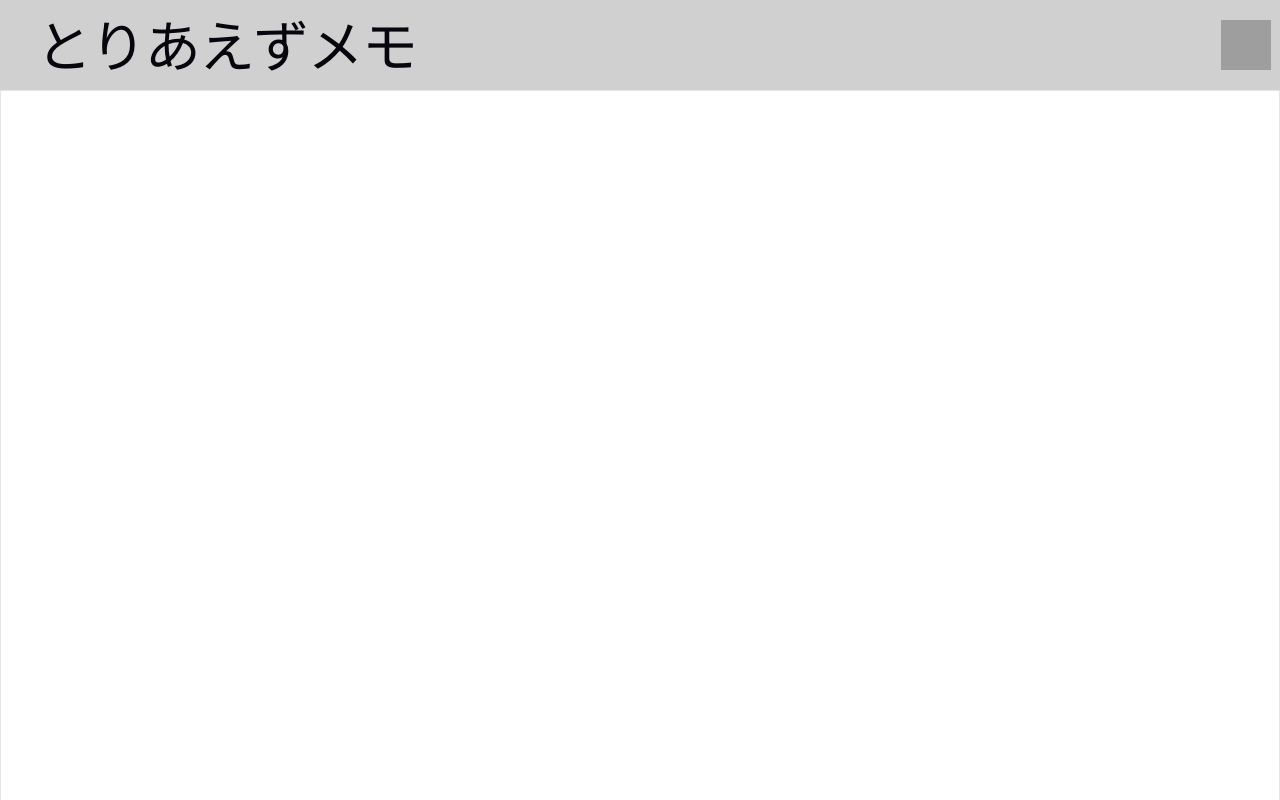
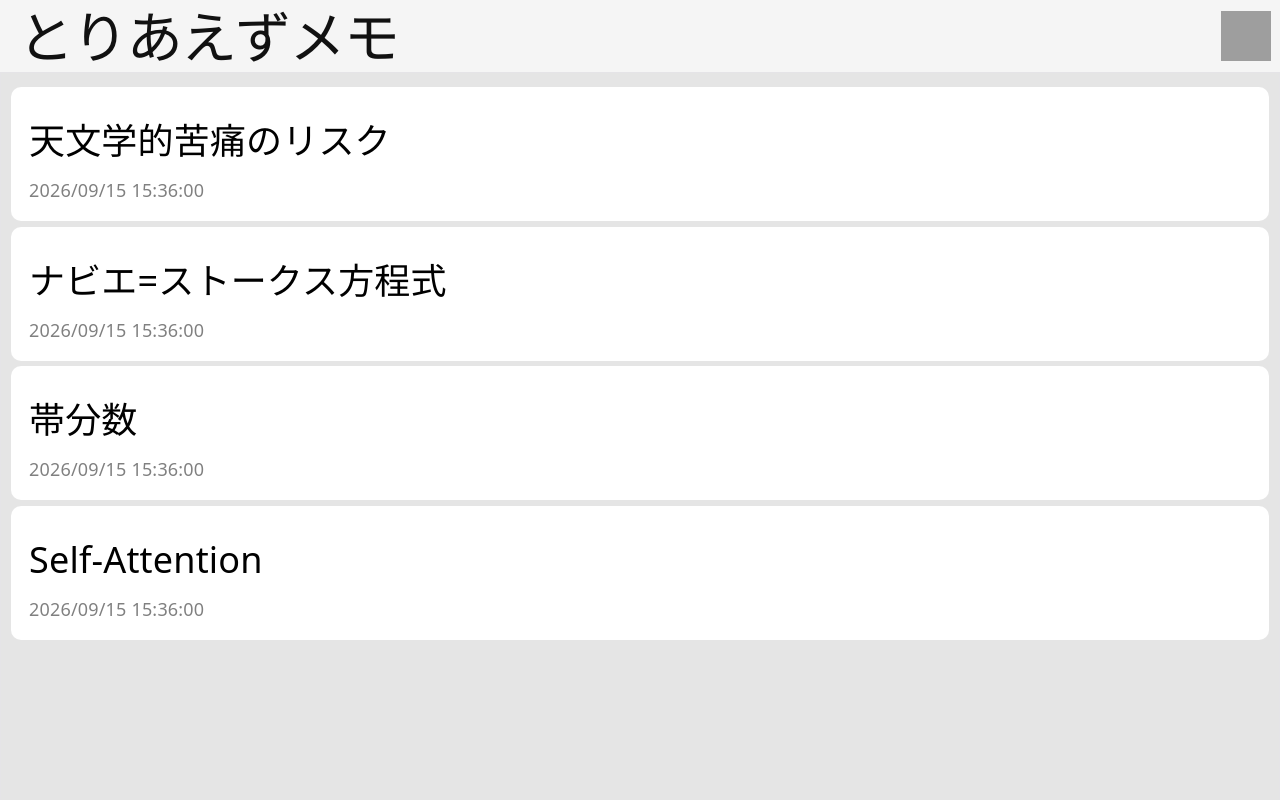
Before and after one commit to ak-2302/forgechu, a React (Vite) app in the folder vite-project/: page / in a window 1280 px wide. Built offline with nearby package versions, Linux system fonts and the light colour scheme; grey boxes are pictures that could not be loaded.

Commit message:
見た目更新中

```diff
--- a/vite-project/src/App.css
+++ b/vite-project/src/App.css
@@ -8,6 +8,7 @@
   height: 100%;
   margin: 0;
   padding: 0;
+  background-color: #e5e5e5;
 }
 
 #header {
@@ -17,10 +18,26 @@
   right: 0;
   display: flex;
   align-items: center;
-  background-color: #d0d0d0;
+  background-color: #f5f5f5;
   justify-content: space-between;
   align-items: center;
   border-bottom: 1px solid var(--border);
-  padding-left: 2rem;
+  padding-left: 1rem;
   padding-right: 0.5rem;
+  height: 4em;
 }
+
+#header > h1 {
+color: #111111;
+font-weight: 700;
+}
+
+#memo-list {
+  box-sizing: border-box;
+  width: 100%;
+  height: 100%;
+  display: flex;
+  flex-direction: column;
+  padding: 10px;
+  margin-top: 4em;
+}
--- a/vite-project/src/App.tsx
+++ b/vite-project/src/App.tsx
@@ -1,4 +1,5 @@
 import './App.css'
+import MemoCard from './components/MemoCard'
 
 function App() {
 
@@ -6,10 +7,37 @@ function App() {
     <>
       <div id="header">
         <h1>とりあえずメモ</h1>
-        <img width="50" height="50" src="https://img.icons8.com/ios/50/settings--v1.png" alt="settings--v1" />
+        <img
+          width="50"
+          height="50"
+          src="https://img.icons8.com/ios/50/settings--v1.png"
+          alt="settings--v1"
+        />
+      </div>
+      <div id="memo-list">
+        <MemoCard
+          textData={"天文学的苦痛のリスク"}
+          date={"2026/09/15 15:36:00"}
+          tags={["とは"]}
+        ></MemoCard>
+        <MemoCard
+          textData={"ナビエ=ストークス方程式"}
+          date={"2026/09/15 15:36:00"}
+          tags={["とは"]}
+        ></MemoCard>
+        <MemoCard
+          textData={"帯分数"}
+          date={"2026/09/15 15:36:00"}
+          tags={["とは"]}
+        ></MemoCard>
+        <MemoCard
+          textData={"Self-Attention"}
+          date={"2026/09/15 15:36:00"}
+          tags={["とは"]}
+        ></MemoCard>
       </div>
     </>
-  )
+  );
 }
 
 export default App
--- /dev/null
+++ b/vite-project/src/components/MemoCard.css
@@ -0,0 +1,29 @@
+
+
+.memo-card {
+    box-sizing: border-box;
+    border-radius: 10px;
+    width: 100%;
+    background-color: white;
+    padding: 1em;
+    overflow: contain;
+    margin-top: 0.3em;
+}
+.memo-text-row {
+    display: flex;
+}
+.memo-text {
+    text-overflow: ellipsis;
+    overflow: hidden;
+    white-space: nowrap;
+    text-align: left;
+    color: black;
+    display: block;
+    font-size: 2em;
+    line-height: 2em;
+}
+.memo-date {
+    color: gray;
+    font-size: 1em;
+    text-align: left;
+}
--- /dev/null
+++ b/vite-project/src/components/MemoCard.tsx
@@ -0,0 +1,24 @@
+import "./MemoCard.css";
+import MemoTag from "./MemoTag";
+
+const MemoCard = (props: {
+  textData: string;
+  date: string;
+  tags: string[];
+}) => {
+  return (
+    <div className="memo-card">
+      <div className="memo-text-row">
+        <p className="memo-text">{props.textData}</p>
+        <>
+          {props.tags.forEach((tagging) => {
+            <MemoTag tag={ tagging }></MemoTag>
+          })}
+        </>
+      </div>
+      <p className="memo-date">{props.date}</p>
+    </div>
+  );
+};
+
+export default MemoCard;
--- /dev/null
+++ b/vite-project/src/components/MemoTag.css
@@ -0,0 +1,8 @@
+.memotag {
+    display: block;
+    margin: 0.3em;
+    font-size: 1em;
+    border-radius: 50%;
+    background-color: lightblue;
+    color: gray;
+}
--- /dev/null
+++ b/vite-project/src/components/MemoTag.tsx
@@ -0,0 +1,13 @@
+import "./MemoTag.css"
+
+const MemoTag = (props: {
+  tag: string
+}) => {
+  return (
+    <div className="memotag">
+        #{props.tag}
+    </div>
+  );
+};
+
+export default MemoTag;
```
